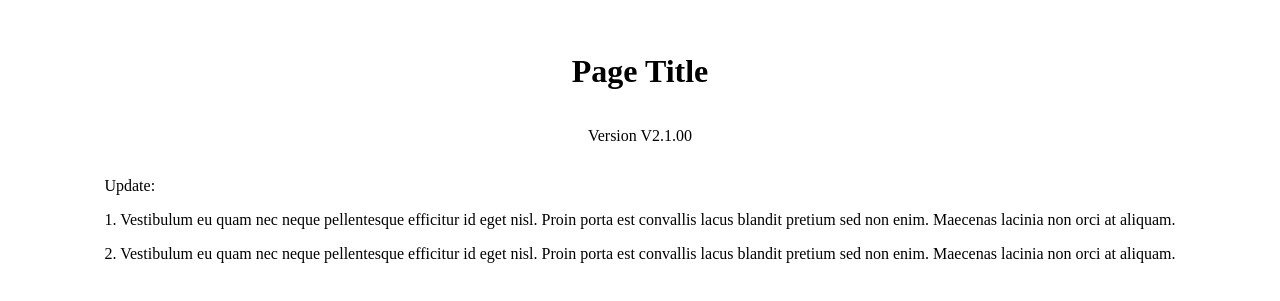
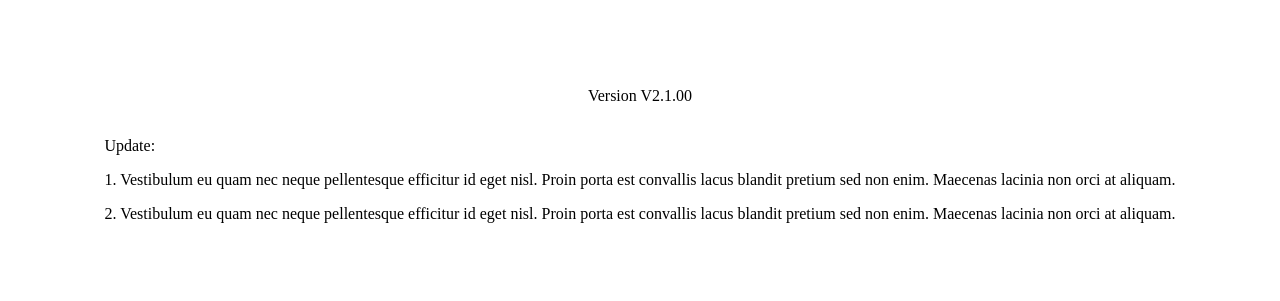
Before and after one commit to aniruddha-scooterson/aniruddha-scooterson.github.io, a plain HTML site: page aboutApp.html in a window 1280 px wide. Shown: the part 253-554 px from the top of the page. Drawn offline with Linux system fonts and the light colour scheme.

Commit message:
Update aboutApp.html

```diff
--- a/aboutApp.html
+++ b/aboutApp.html
@@ -3,7 +3,6 @@
   <head>
     <meta charset="UTF-8">
     <meta name="viewport" content="width=device-width, initial-scale=1.0">
-    <title>Page Title</title>
     <style>
       /* Center content vertically */
       body {
@@ -29,7 +28,6 @@
     </style>
   </head>
   <body>
-    <h1>Page Title</h1>
     <p>Version V2.1.00</p>
     <div>
       <p>Update:</p>
```
